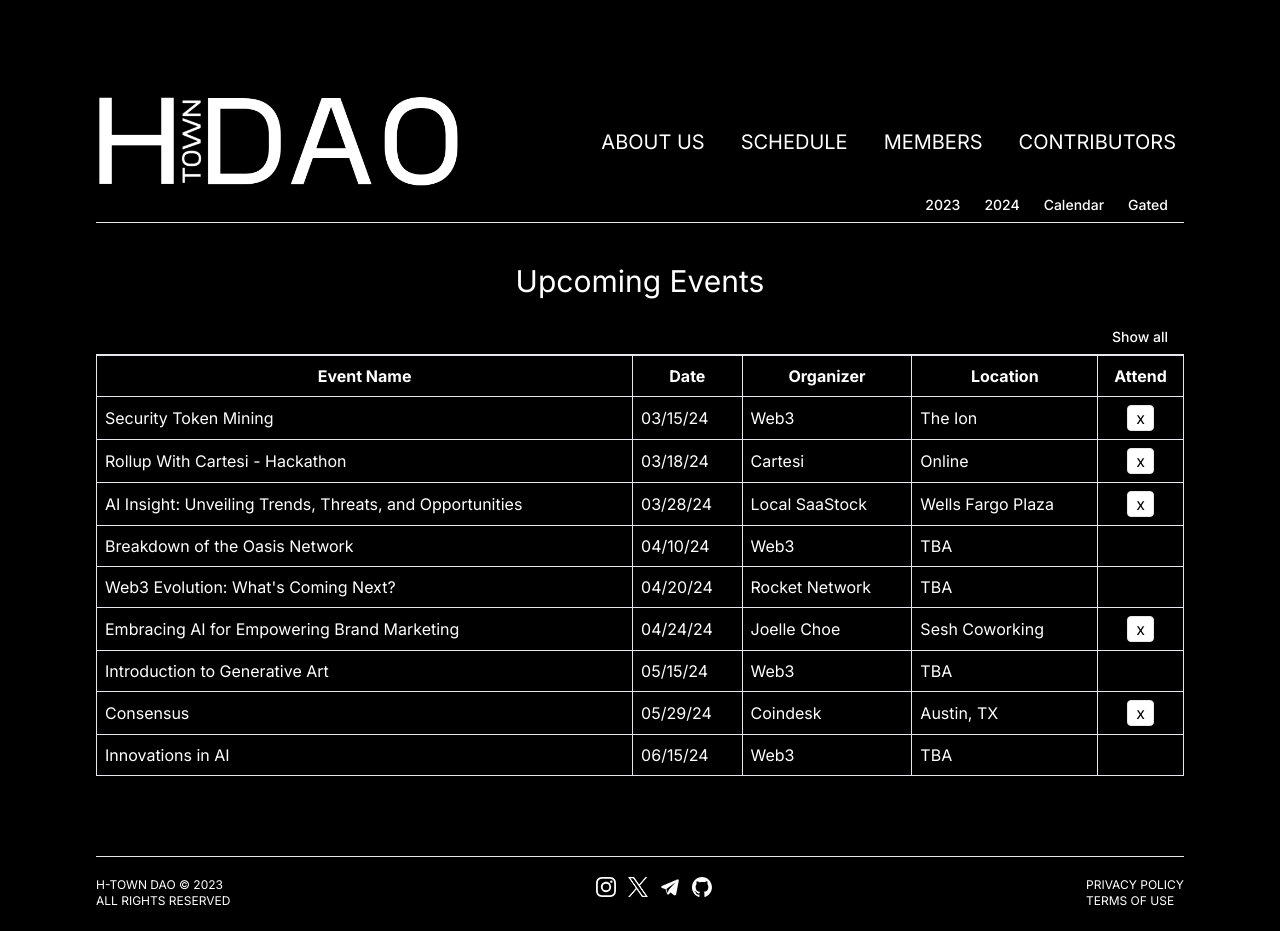
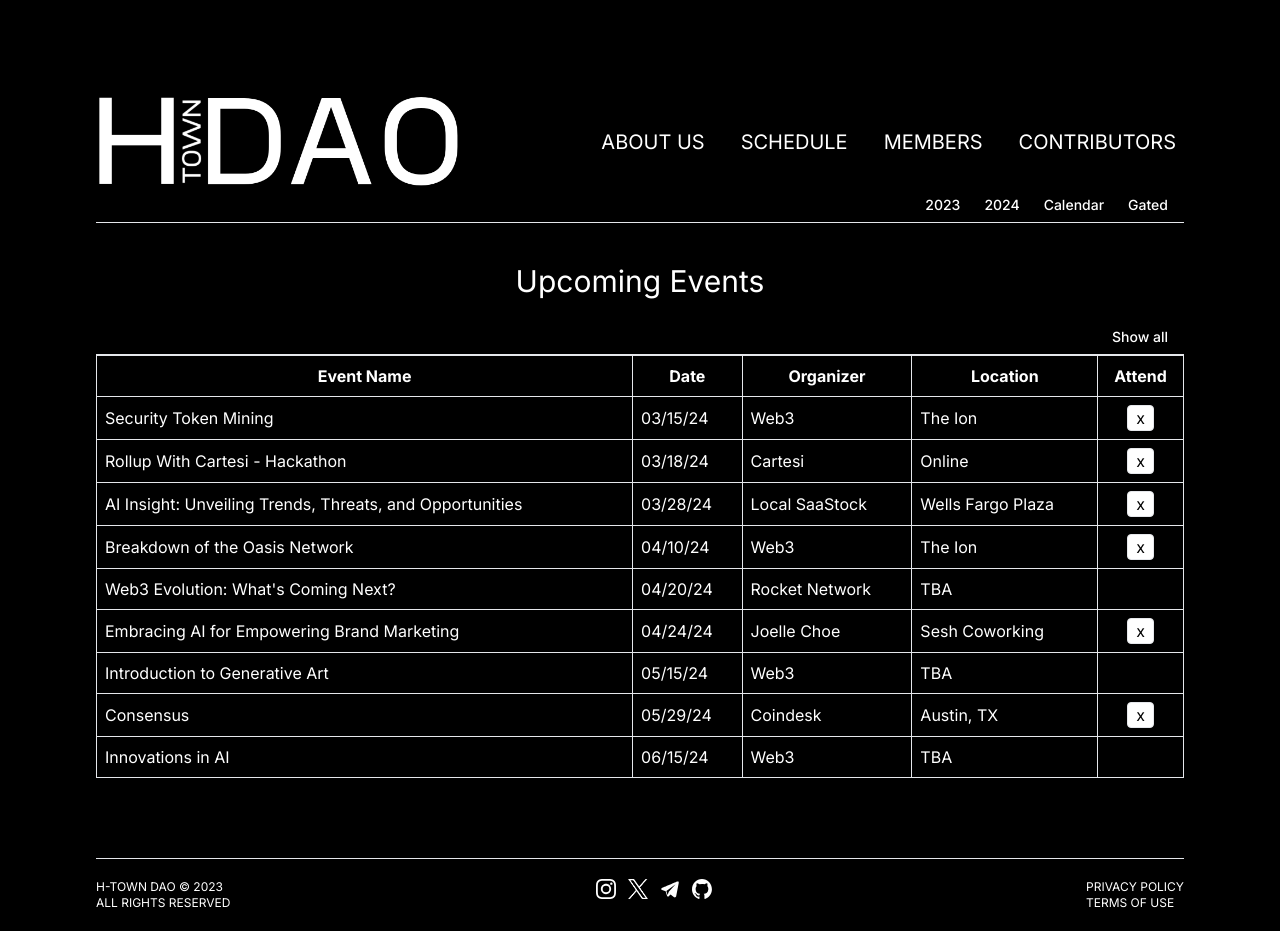
Before and after one commit to h-town-dao/h-town-dao-website, a Next.js app: page /schedule in a window 1280 px wide. Built offline with nearby package versions, Linux system fonts and the light colour scheme.

Commit message:
updated links

```diff
--- a/src/data/events.ts
+++ b/src/data/events.ts
@@ -31,7 +31,7 @@
     location: 'Wells Fargo Plaza',
     meetup: 'https://ti.to/saastock/saastock-local-houston_ai-insight',
   },
-  { name: 'Breakdown of the Oasis Network', date: '04/10/24', organizer: 'Web3', location: 'TBA' },
+  { name: 'Breakdown of the Oasis Network', date: '04/10/24', organizer: 'Web3', location: 'The Ion', meetup: 'https://www.meetup.com/htownweb3/events/299881400/' },
   { name: "Web3 Evolution: What's Coming Next?", date: '04/20/24', organizer: 'Rocket Network', location: 'TBA' },
   { name: 'Embracing AI for Empowering Brand Marketing', date: '04/24/24', organizer: 'Joelle Choe', location: 'Sesh Coworking', meetup: 'https://seshcoworking.com/events/ai-marketing-brand-voice/' },
   { name: 'Introduction to Generative Art', date: '05/15/24', organizer: 'Web3', location: 'TBA' },
```
